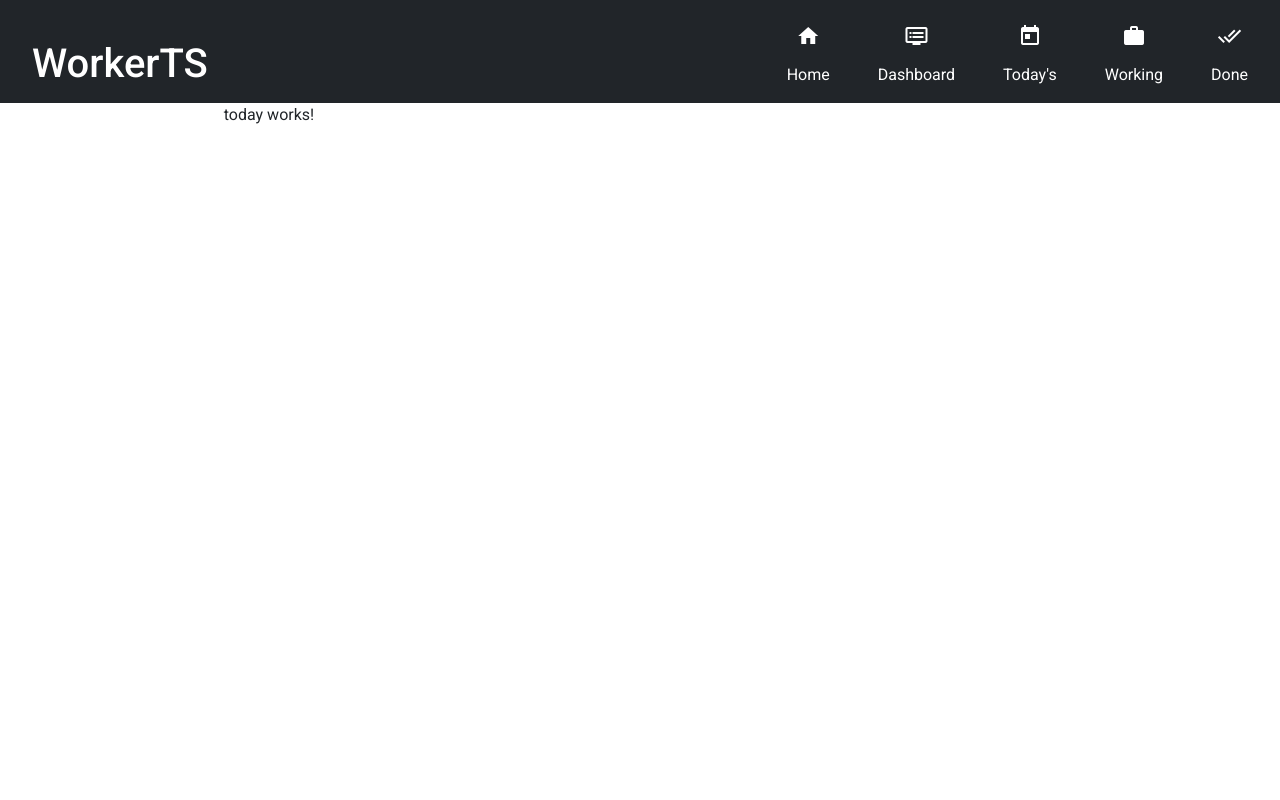
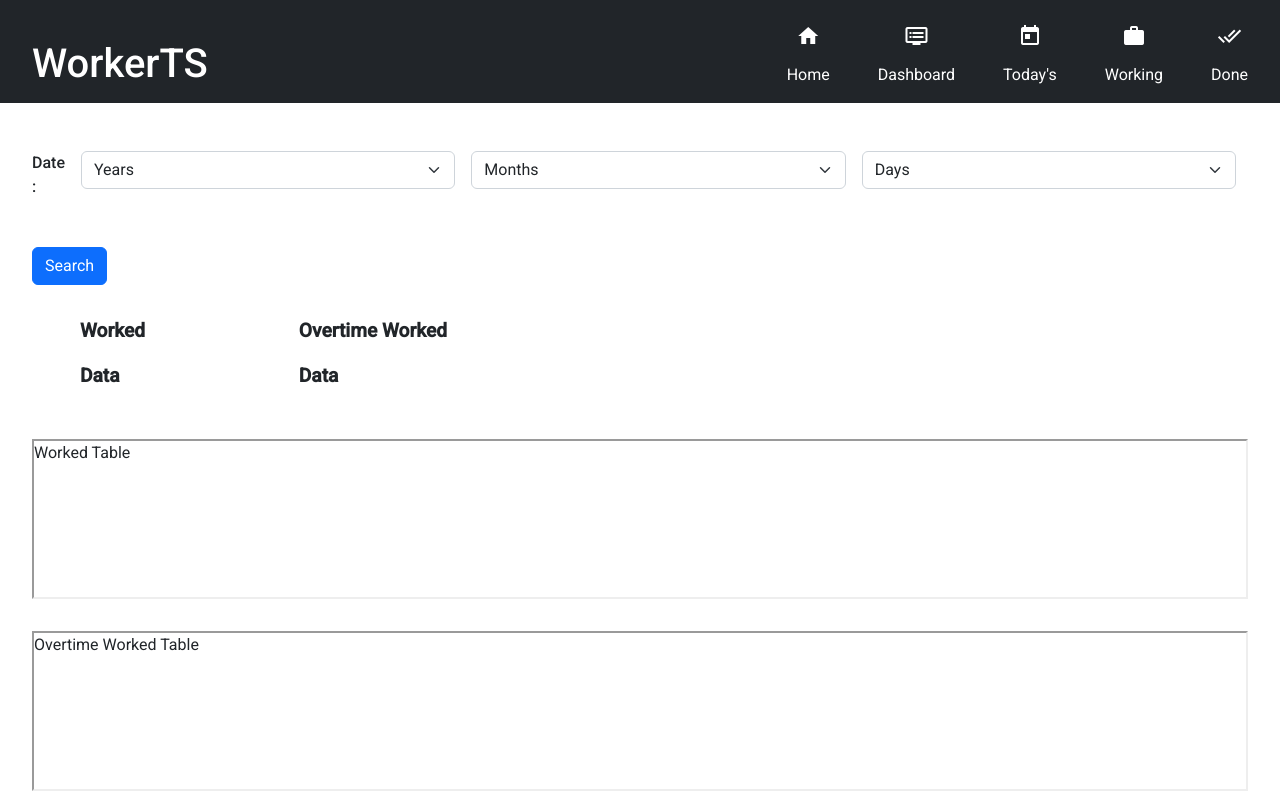
Before and after one commit to ryancho-hakhyeon/Management, an Angular app in the folder frontend/: page /today in a window 1280 px wide. Built offline with nearby package versions, Linux system fonts and the light colour scheme.

Commit message:
doing frontend

```diff
--- a/frontend/src/app/dashboard/dashboard.component.css
+++ b/frontend/src/app/dashboard/dashboard.component.css
@@ -4,7 +4,7 @@
   margin: 2.5rem;
   width: 20%;
   height: 3.7rem;
-  background: blue;
+  background: #92a8d1;
   border-radius: 18px;
   display: flex;
   align-items: center;
@@ -17,10 +17,33 @@
   font-family: 'Poppins', sans-serif;
 }
 
-.total_container {
-
+.total__container {
+  margin: 1rem;
 }
 
 .total__employees-list{
   margin: 2.5rem;
+  width: auto;
 }
+
+.total__container {
+  margin: 0 4rem 0 4rem;
+  display: block;
+}
+
+.total__content {
+  display: flex;
+  gap: 20%
+}
+.total__content > p{
+  font-size: larger;
+  font-weight: 500;
+  width: 17rem;
+}
+
+.button__container {
+  margin: 0 3rem 1rem 0;
+  float: right;
+  display: flex;
+  gap: 10px;
+}
--- a/frontend/src/app/dashboard/dashboard.component.html
+++ b/frontend/src/app/dashboard/dashboard.component.html
@@ -6,10 +6,24 @@
     <h4>TOTAL ANALAYSIS</h4>
   </div>
 
-  <div class="total_container">
-    <p>Total Employees</p>
-    <p>Today's Commuters</p>
-    <p>Holiday Takers</p>
+  <div class="total__container">
+    <div class="total__content">
+      <p>Total Employees</p>
+      <p>data</p>
+    </div>
+    <div class="total__content">
+      <p>Today's Commuters</p>
+      <p>data</p>
+    </div>
+    <div class="total__content">
+      <p>Holiday Takers</p>
+      <p>data</p>
+    </div>
+  </div>
+
+  <div class="button__container">
+    <button type="button" class="btn btn-primary btn-sm">Add</button>
+    <button type="button" class="btn btn-secondary btn-sm">Export</button>
   </div>
 
   <div class="total__employees-list">
@@ -20,11 +34,23 @@
           <th scope="col">Last Name</th>
           <th scope="col">E-Mail</th>
           <th scope="col">Mobile Number</th>
+          <th scope="col">Status</th>
+          <th scope="col">Hired Date</th>
           <th scope="col">Edits</th>
         </tr>
       </thead>
       <tbody>
-
+        <!-- <tr *ngFor='let us of readData'>
+          <td>{{us.firstname}}</td>
+          <td>{{us.lastname}}</td>
+          <td>{{us.email}}</td>
+          <td>{{us.mobile}}</td>
+          <td>{{us.status}}</td>
+          <td>{{us.hireddate}}</td>
+          <td>
+            <button></button>
+          </td>
+        </tr> -->
       </tbody>
       </table>
   </div>
--- a/frontend/src/app/done/done.component.html
+++ b/frontend/src/app/done/done.component.html
@@ -1 +1,4 @@
-<p>done works!</p>
+<p></p>
+
+<p>Date</p>
+<p>DoneTable</p>
--- a/frontend/src/app/today/today.component.css
+++ b/frontend/src/app/today/today.component.css
@@ -0,0 +1,41 @@
+
+.search__continer {
+  border-radius: 15px;
+  margin: 2rem 1rem;
+  display: flex;
+}
+
+.search__continer > div > p {
+  margin: 0;
+  width: 5rem;
+  text-align: left;
+  font-weight: 500;
+  padding: auto;
+}
+
+.search__continer > div {
+  height: fit-content;
+  width: 90%;
+  display: flex;
+  gap: 1rem;
+  margin: 1rem;
+}
+
+.button__continer {
+  margin: 0 0 2rem 2rem;
+}
+
+.worked__container {
+  display: flex;
+  margin: 0 2rem 1rem 5rem;
+  gap: 8em;
+  font-weight: 600;
+  font-size: larger;
+}
+
+.container__table {
+  margin: 2rem;
+  height: 20%;
+  border: 2px inset;
+  overflow: scroll;
+}
--- a/frontend/src/app/today/today.component.html
+++ b/frontend/src/app/today/today.component.html
@@ -1 +1,59 @@
-<p>today works!</p>
+<p></p>
+
+<div class="search__continer">
+  <!-- Search Drop Down by Years, Months, and Days -->
+  <div>
+    <p>Date :</p>
+    <!-- Years button group -->
+    <div class="col-md-4">
+      <select class="form-select" required aria-label="select example">
+        <option value="">Years</option>
+        <option value="1">One</option>
+        <option value="2">Two</option>
+        <option value="3">Three</option>
+      </select>
+    </div>
+    <!-- Months button group -->
+    <div class="col-md-4">
+      <select class="form-select" required aria-label="select example">
+        <option value="">Months</option>
+        <option value="1">One</option>
+        <option value="2">Two</option>
+        <option value="3">Three</option>
+      </select>
+    </div>
+    <!-- Days button group -->
+    <div class="col-md-4">
+      <select class="form-select" required aria-label="select example">
+        <option value="">Days</option>
+        <option value="1">One</option>
+        <option value="2">Two</option>
+        <option value="3">Three</option>
+      </select>
+    </div>
+
+  </div>
+</div>
+
+<div class="button__continer">
+  <button class="btn btn-primary">Search</button>
+</div>
+
+<div class="worked__container">
+  <div>
+    <p>Worked</p>
+    <p>Data</p>
+  </div>
+  <div>
+    <p>Overtime Worked</p>
+    <p>Data</p>
+  </div>
+</div>
+
+<div class="container__table">
+  <p>Worked Table</p>
+</div>
+
+<div class="container__table">
+  <p>Overtime Worked Table</p>
+</div>
--- a/frontend/src/app/work/work.component.html
+++ b/frontend/src/app/work/work.component.html
@@ -1 +1,38 @@
-<p>work works!</p>
+<p></p>
+
+<div>
+  <p>Date</p>
+</div>
+
+<div class="container__addbutton">
+  <button class="btn btn-primary">+ Add</button>
+</div>
+
+<p>WorkingTable</p>
+
+<div>
+  <table class="table table-hover">
+    <thead>
+      <tr>
+        <th scope="col">First Name</th>
+        <th scope="col">Last Name</th>
+        <th scope="col">E-Mail</th>
+        <th scope="col">Mobile Number</th>
+        <th scope="col">Status</th>
+        <th scope="col">Edits</th>
+      </tr>
+    </thead>
+    <tbody class="table-group-divider">
+      <!-- <tr *ngFor='let us of readData'>
+        <td>{{us.firstname}}</td>
+        <td>{{us.lastname}}</td>
+        <td>{{us.email}}</td>
+        <td>{{us.mobile}}</td>
+        <td>{{us.status}}</td>
+        <td>
+          <button></button>
+        </td>
+      </tr> -->
+    </tbody>
+    </table>
+</div>
```
Also changed, not shown: frontend/src/app/dashboard/dashboard.component.ts (+14 -1 lines).
